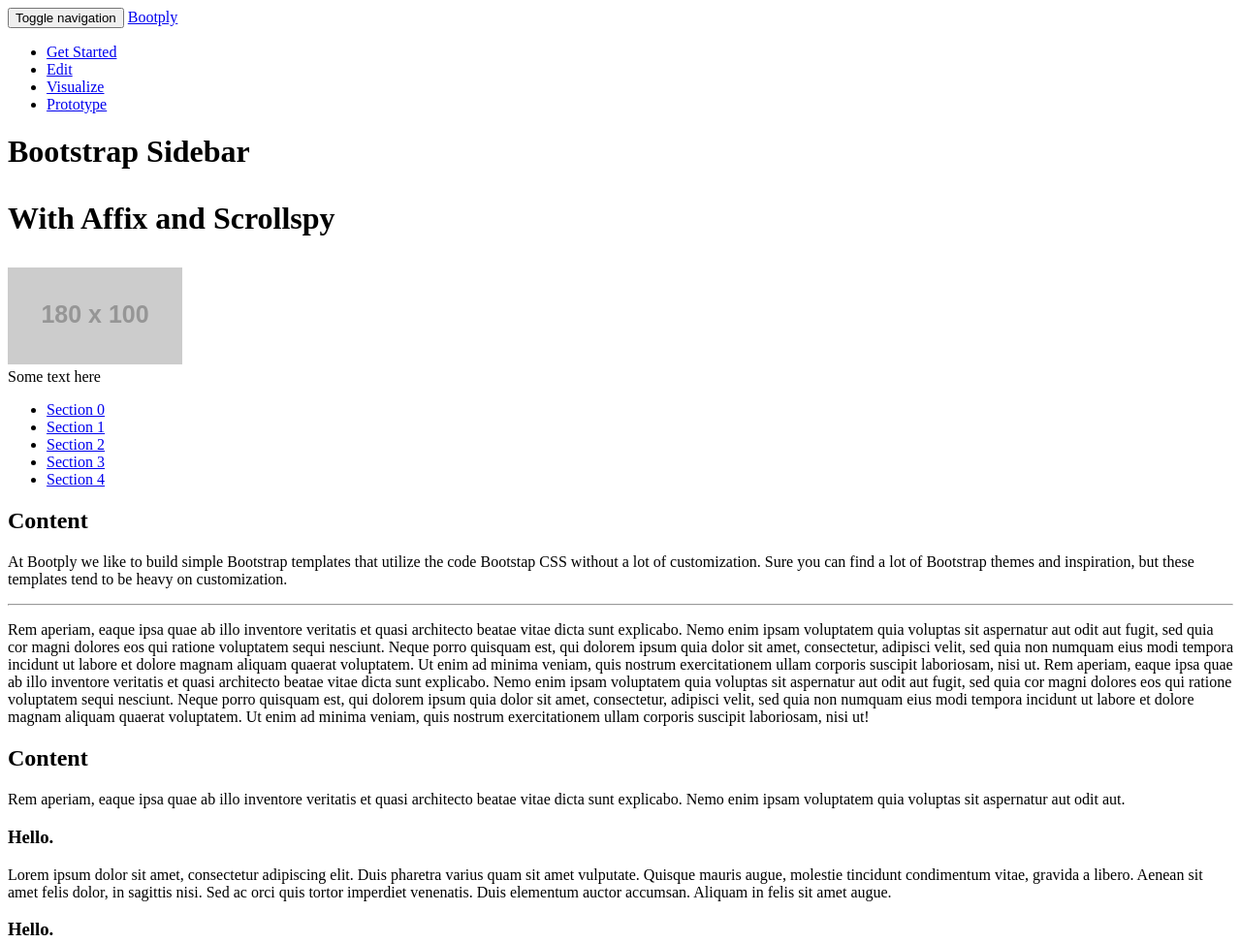
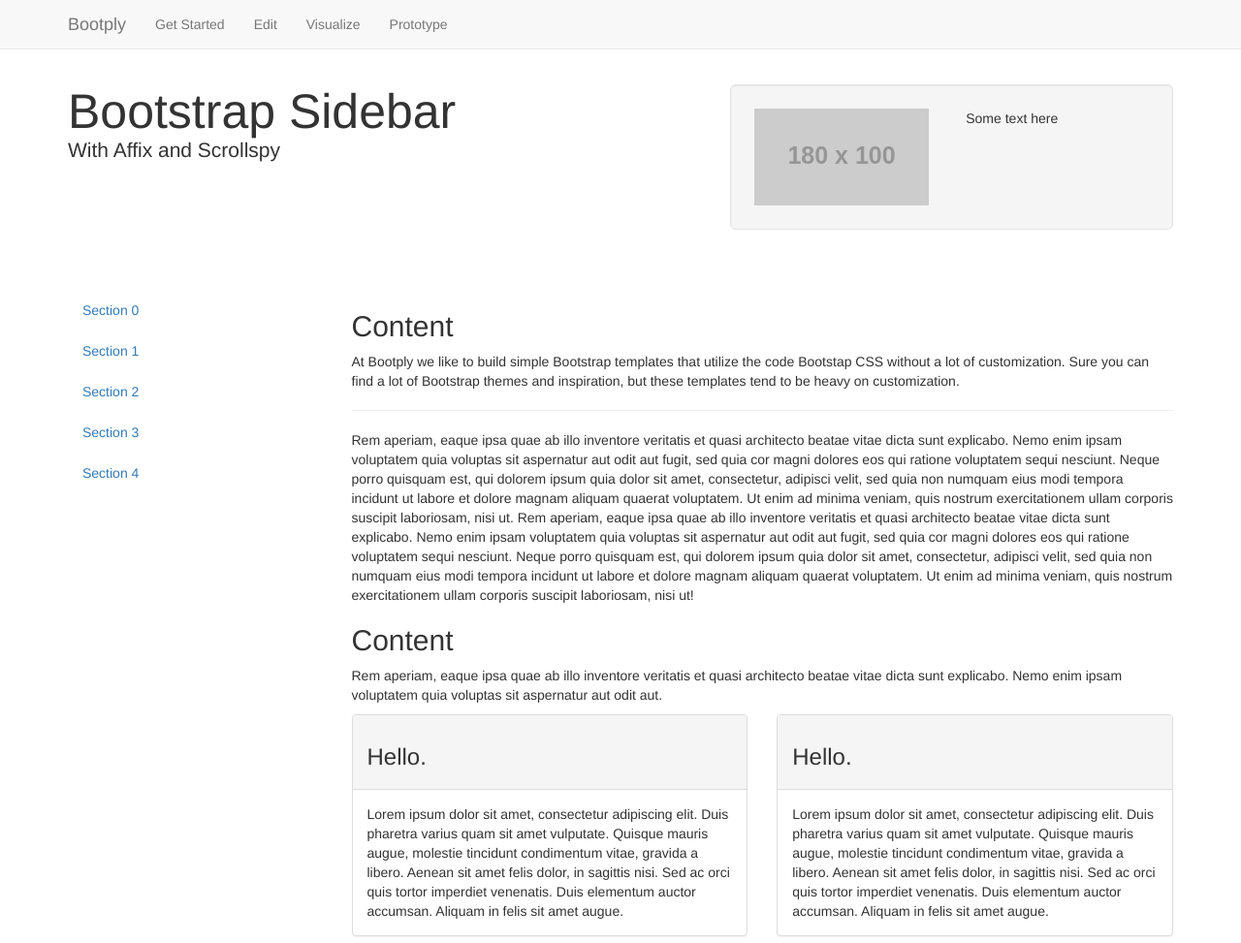
Before and after one commit to Red-French/GameHub, a plain HTML site: page index.html in a window 1280 px wide. Shown: the top 973 px of the page at 97% size. Drawn offline with nearby package versions, Linux system fonts and the light colour scheme; placeholder pictures from the web are drawn by us; a script that the page names is missing.

Commit message:
initial commit

```diff
--- a/index.html
+++ b/index.html
@@ -1,9 +1,12 @@
 <!DOCTYPE html>
-<html>
+<html lang="en" id="html">
   <head>
     <meta charset="utf-8">
-    <title></title>
+    <title>GameHub</title>
+    <link rel="stylesheet" href="http://maxcdn.bootstrapcdn.com/bootstrap/3.3.7/css/bootstrap.min.css">
+    <link rel="stylesheet" type="text/css" href="style.css">
   </head>
+
   <body>
     <nav class="navbar navbar-default navbar-fixed-top" role="banner">
       <div class="container">
```
Also changed, not shown: style.css (+0 -11 lines).
